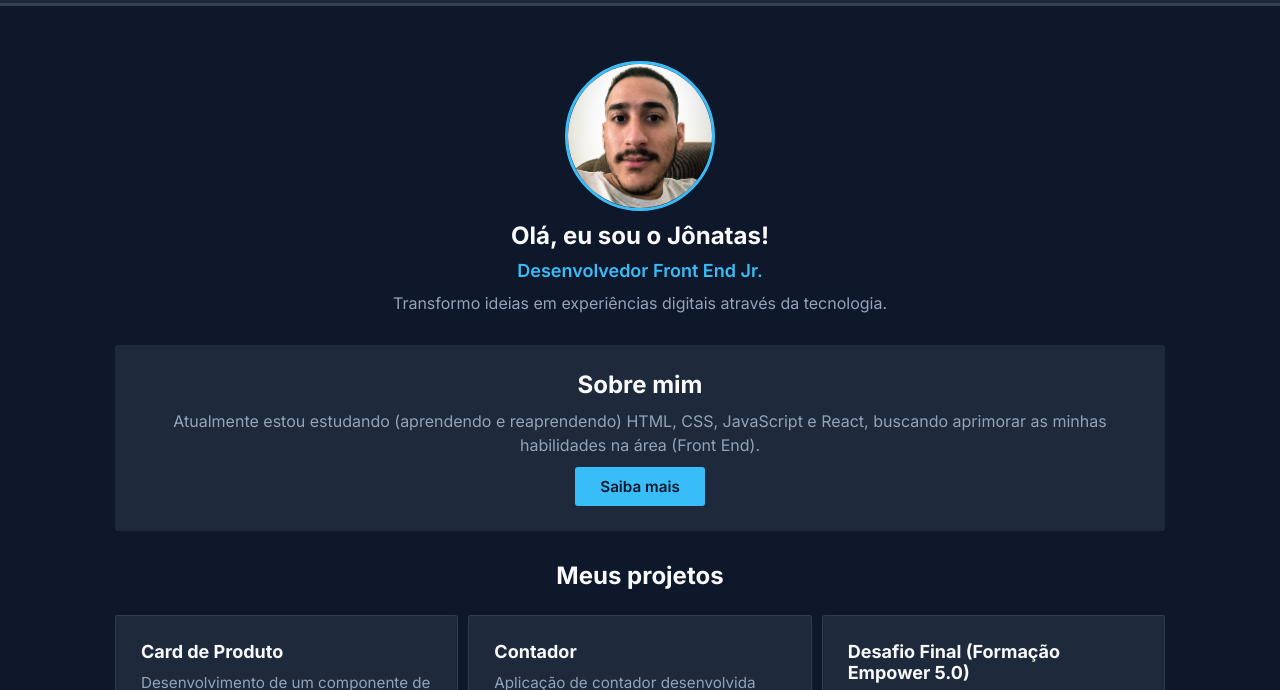
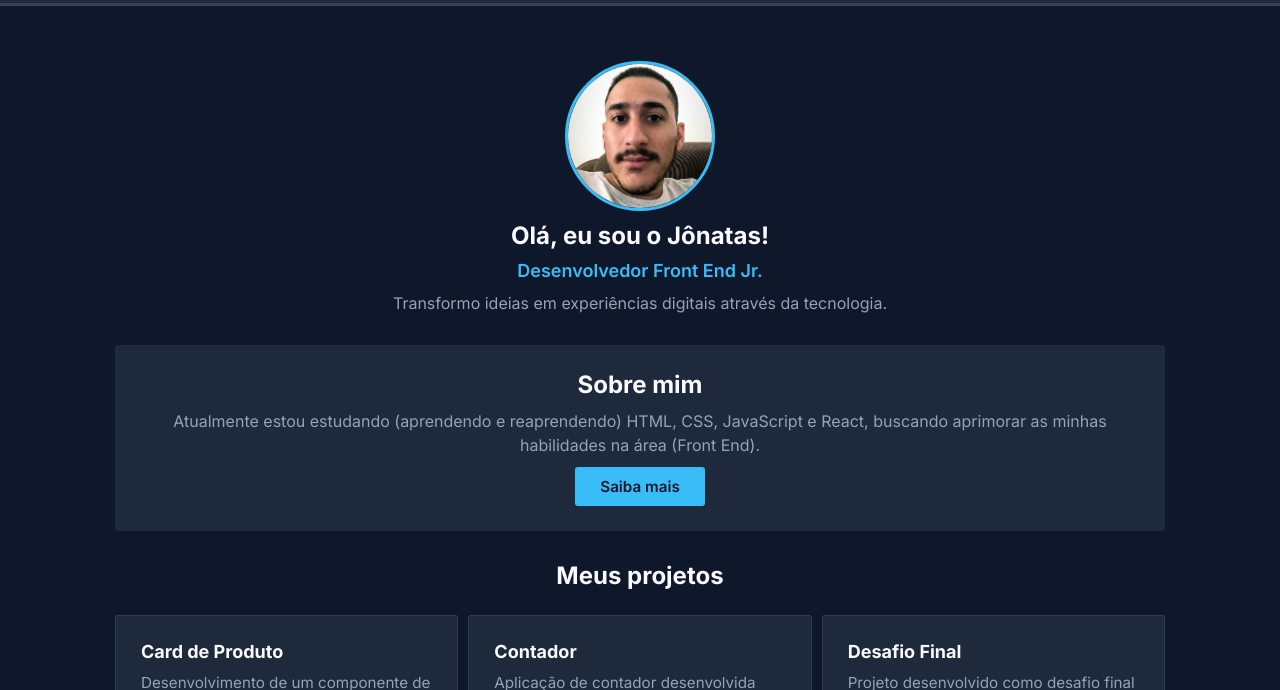
Before and after one commit to jonatasoliveiradasilva/linktree, a plain HTML site: page index.html in a window 1280 px wide. Shown: the part 76-766 px from the top of the page. Drawn offline with Linux system fonts and the light colour scheme.

Commit message:
feat: adiciona uma alteração na estrutura do projeto

```diff
--- a/index.html
+++ b/index.html
@@ -100,7 +100,7 @@
                     </li>
                     <li class="projetos__item">
                         <article class="projeto-card">
-                            <h3 class="projeto-card__titulo">Desafio Final (Formação Empower 5.0)</h3>
+                            <h3 class="projeto-card__titulo">Desafio Final</h3>
                             <p
                                 class="projeto-card__descricao"
                             >
```
